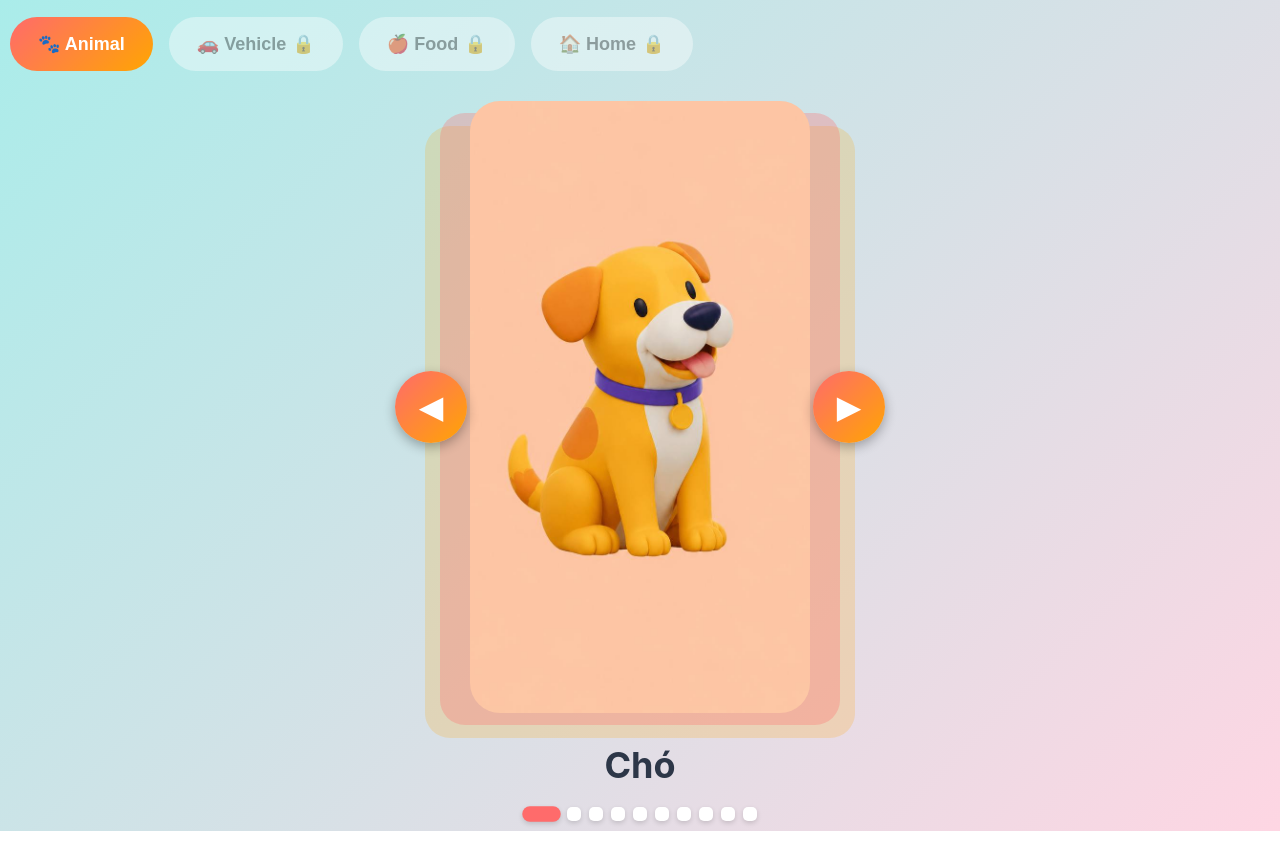
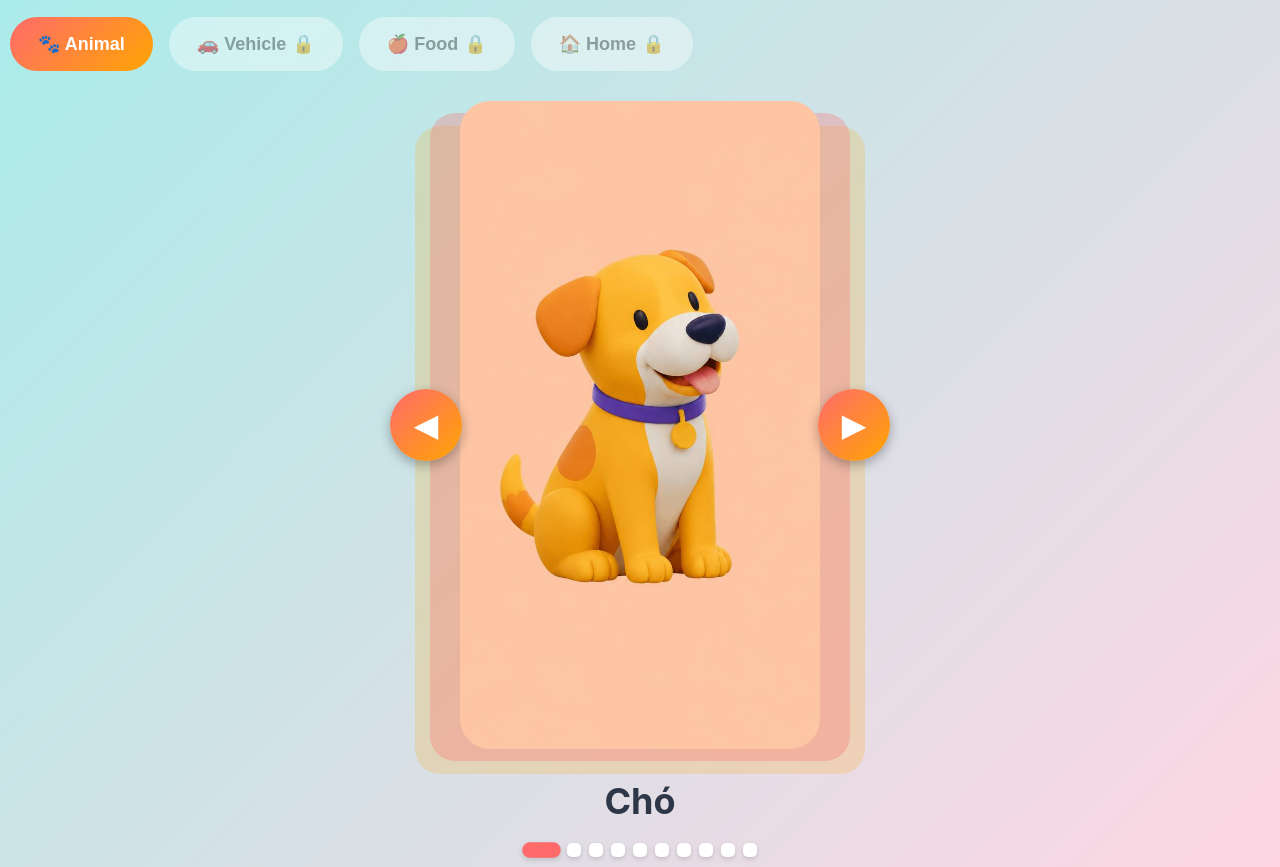
Before and after one commit to trannhatquang90-tech/brightbits-flashcards, a website: page brightbits-animals.html in a window 1280 px wide. Shown: the part 47-914 px from the top of the page. Before the commit the page ends 878 px from the top, so only its background shows below. Drawn offline with Linux system fonts and the light colour scheme.

Commit message:
Fixed layout - removed duplicate card-wrapper, adjusted padding

```diff
--- a/brightbits-animals.html
+++ b/brightbits-animals.html
@@ -124,12 +124,12 @@
             align-items: center;
             justify-content: center;
         }
-        .nav-btn-side.left { left: 5px; }
-        .nav-btn-side.right { right: 5px; }
+        .nav-btn-side.left { left: 0px; }
+        .nav-btn-side.right { right: 0px; }
 
         .card-container {
             width: 100%;
-            padding: 0 80px; /* Đủ chỗ cho nav buttons */
+            padding: 0 70px;
             position: relative;
         }
 
@@ -137,8 +137,8 @@
         .shadow-layer-1 {
             position: absolute;
             top: 12px;
-            left: 50px;
-            right: 50px;
+            left: 40px;
+            right: 40px;
             bottom: -12px;
             border-radius: 25px;
             background: rgba(255,107,107,0.3);
@@ -147,8 +147,8 @@
         .shadow-layer-2 {
             position: absolute;
             top: 25px;
-            left: 35px;
-            right: 35px;
+            left: 25px;
+            right: 25px;
             bottom: -25px;
             border-radius: 25px;
             background: rgba(255,165,2,0.2);
@@ -158,11 +158,12 @@
         .flashcard {
             position: relative;
             width: 100%;
-            padding-bottom: 180%; /* Card rất to */
+            padding-bottom: 180%;
             border-radius: 30px;
             overflow: hidden;
             z-index: 2;
             cursor: pointer;
+            min-height: 300px; /* Đảm bảo card đủ cao */
         }
 
         .animal-bg {
```
